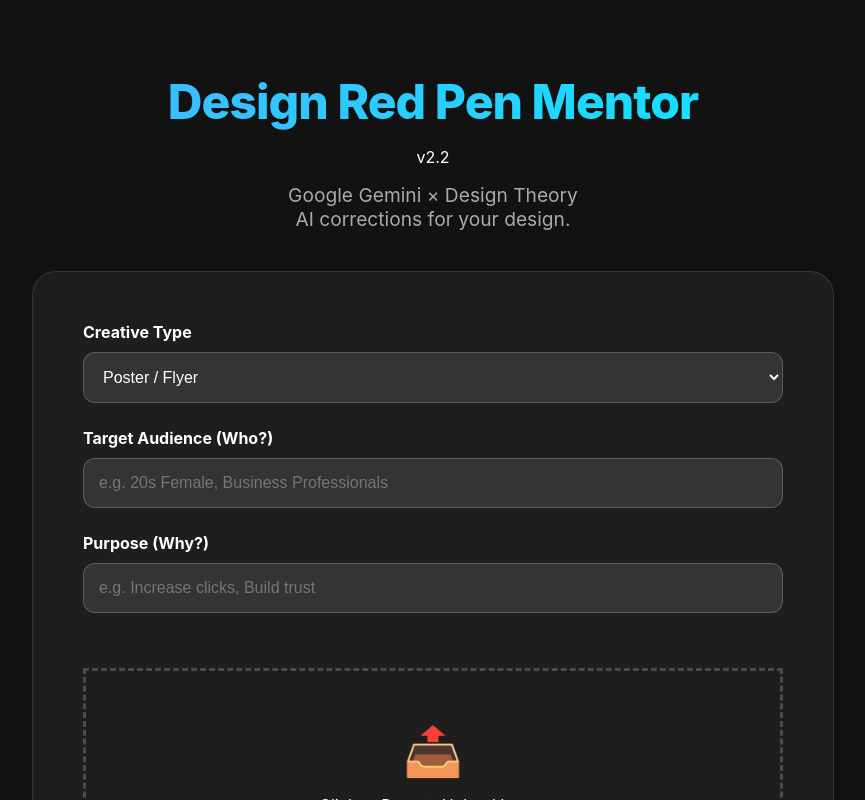
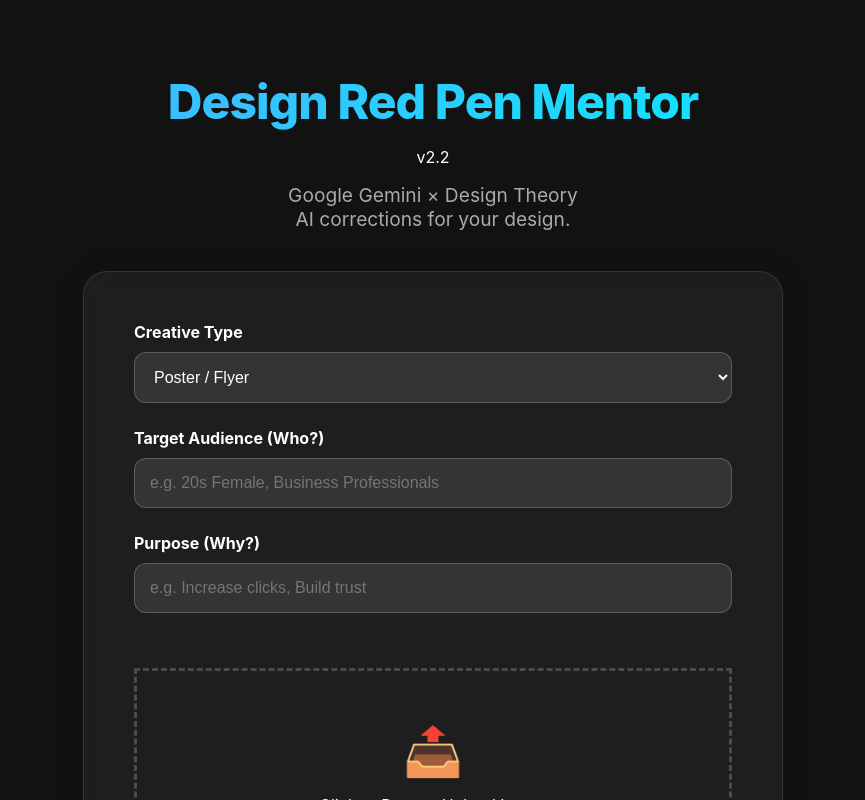
Before and after one commit to aibowtools2/design-red-pen-mentor-fixed, a React (Vite) app in the folder frontend/: page / in a window 1280 px wide. Shown: the top 800 px of the page, without its empty margins (207-1072 px from the left). Built offline with nearby package versions, Linux system fonts and the light colour scheme.

Commit message:
Fix: CSS Grid overflow overlap issue

```diff
--- a/frontend/src/App.css
+++ b/frontend/src/App.css
@@ -68,9 +68,14 @@
 /* Layout */
 .tensaku-grid {
   display: grid;
-  grid-template-columns: 1fr 1fr;
+  grid-template-columns: minmax(0, 1fr) minmax(0, 1fr);
   gap: 30px;
   align-items: start;
+  width: 100%;
+}
+
+* {
+  box-sizing: border-box;
 }
 
 /* Image Preview */
```
